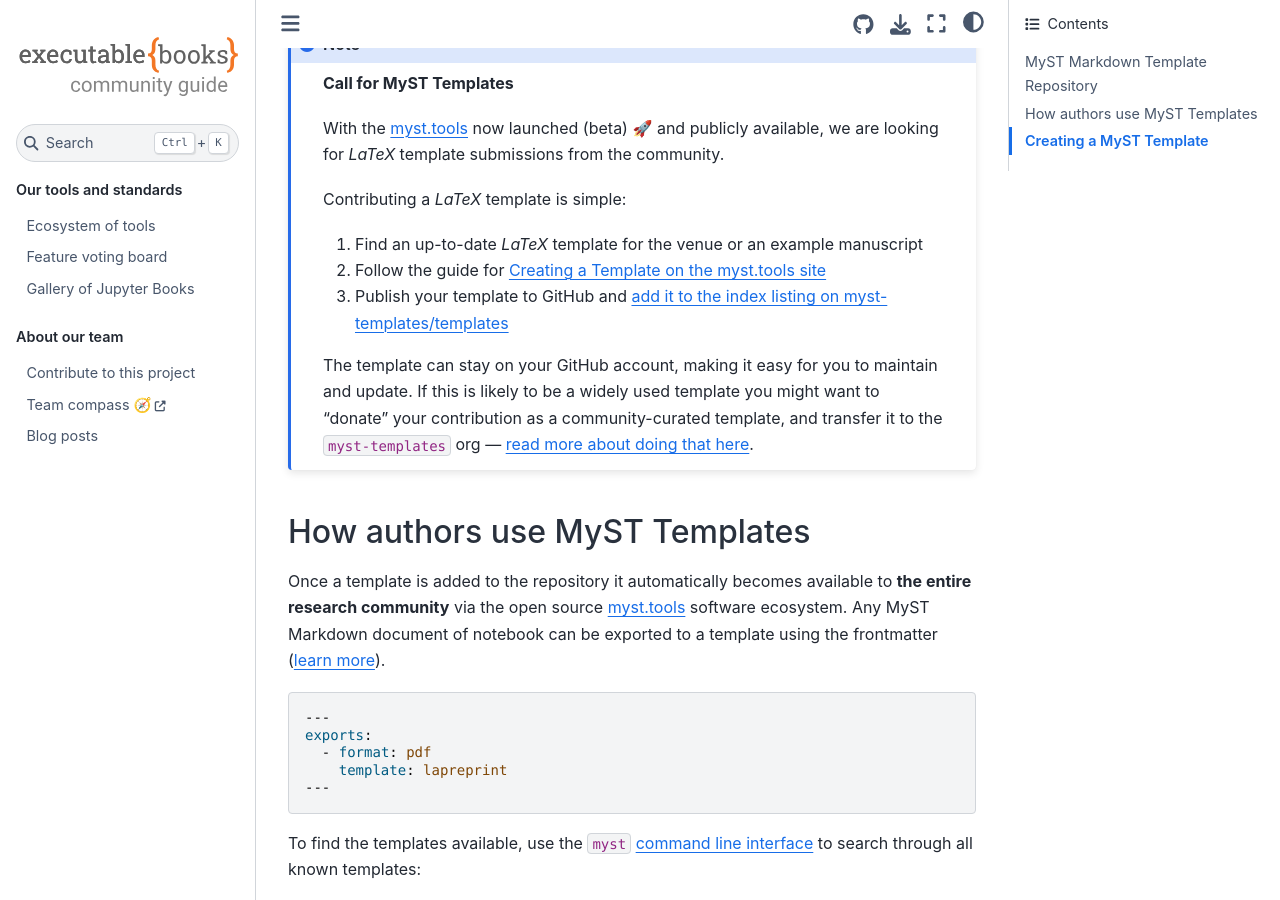
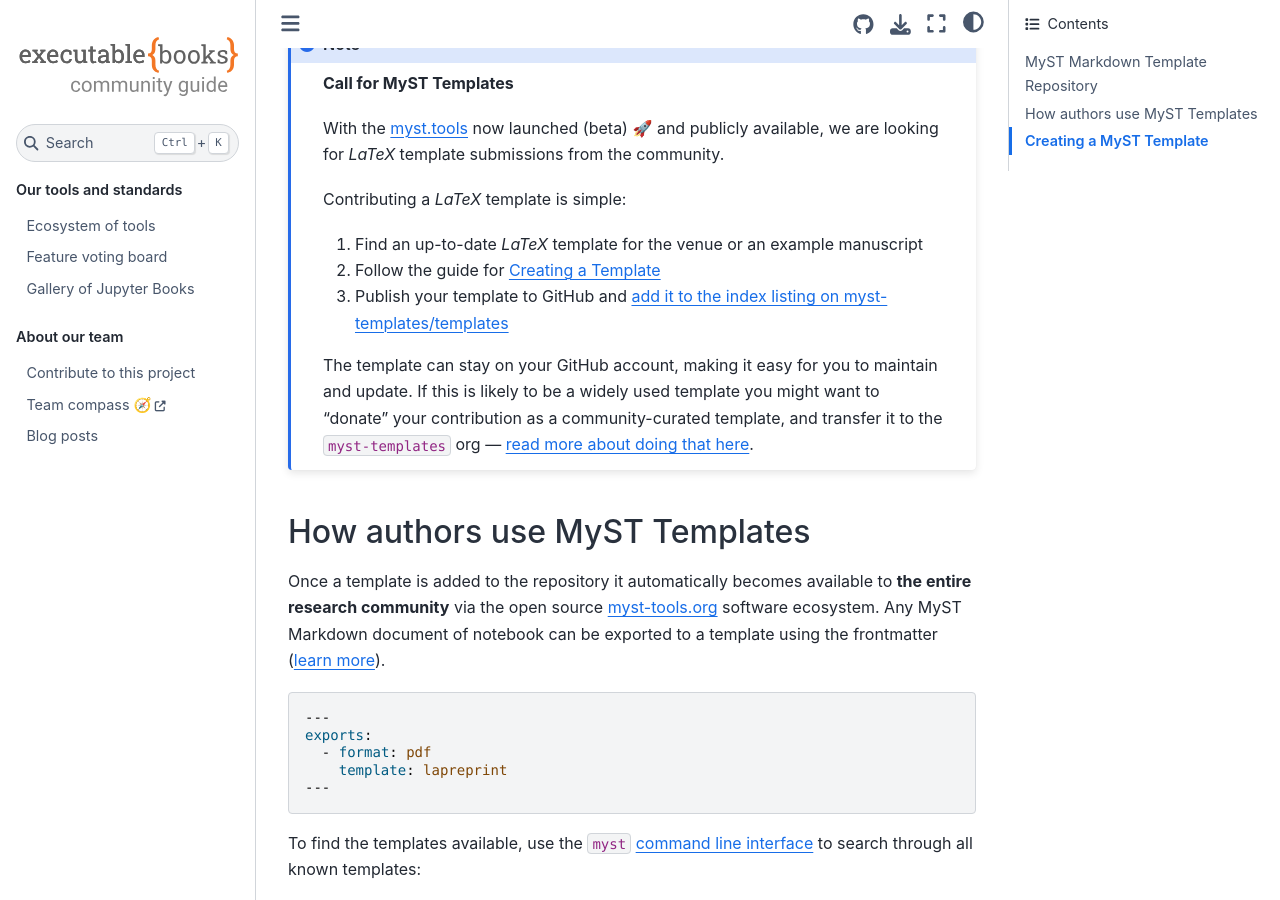
Before and after one commit to executablebooks/meta, a Sphinx documentation site: the page built from docs/blog/2023-03-06-call-for-myst-templates.md, in a window 1280 px wide and 900 px high, scrolled down 2436 px. Built offline with Sphinx 7.4.7 and the Sphinx Book theme 1.1.4, drawn with Linux system fonts in a browser that asks for light colours; some of the changed text lies outside the part shown.

Commit message:
🔗 Update myst-tools links

````diff
--- a/docs/blog/2023-03-06-call-for-myst-templates.md
+++ b/docs/blog/2023-03-06-call-for-myst-templates.md
@@ -63,15 +63,15 @@
 ```{note}
 **Call for MyST Templates**
 
-With the [myst.tools](https://myst.tools) now launched (beta) 🚀 and publicly available, we are looking for *LaTeX* template submissions from the community.
+With the [myst.tools](https://myst-tools.org) now launched (beta) 🚀 and publicly available, we are looking for *LaTeX* template submissions from the community.
 
 Contributing a *LaTeX* template is simple:
 
 1. Find an up-to-date *LaTeX* template for the venue or an example manuscript
-2. Follow the guide for [Creating a Template on the myst.tools site](https://myst.tools/docs/jtex/create-a-latex-template)
-3. Publish your template to GitHub and [add it to the index listing on myst-templates/templates](https://myst.tools/docs/jtex/contribute-a-template#list-your-template)
+2. Follow the guide for [Creating a Template](https://myst-tools.org/docs/jtex/create-a-latex-template)
+3. Publish your template to GitHub and [add it to the index listing on myst-templates/templates](https://myst-tools.org/docs/jtex/contribute-a-template#list-your-template)
 
-The template can stay on your GitHub account, making it easy for you to maintain and update. If this is likely to be a widely used template you might want to “donate” your contribution as a community-curated template, and transfer it to the `myst-templates` org — [read more about doing that here](https://myst.tools/docs/jtex/contribute-a-template#donate-your-template).
+The template can stay on your GitHub account, making it easy for you to maintain and update. If this is likely to be a widely used template you might want to “donate” your contribution as a community-curated template, and transfer it to the `myst-templates` org — [read more about doing that here](https://myst-tools.org/docs/jtex/contribute-a-template#donate-your-template).
 
 ```
 
@@ -79,7 +79,7 @@
 
 ## How authors use MyST Templates
 
-Once a template is added to the repository it automatically becomes available to **the entire research community** via the open source [myst.tools](https://myst.tools) software ecosystem. Any MyST Markdown document of notebook can be exported to a template using the frontmatter ([learn more](https://myst.tools/docs/mystjs/creating-pdf-documents)).
+Once a template is added to the repository it automatically becomes available to **the entire research community** via the open source [myst-tools.org](https://myst-tools.org) software ecosystem. Any MyST Markdown document of notebook can be exported to a template using the frontmatter ([learn more](https://myst-tools.org/docs/mystjs/quickstart-myst-documents)).
 
 ```yaml
 ---
@@ -89,7 +89,7 @@
 ---
 ```
 
-To find the templates available, use the `myst` [command line interface](https://myst.tools/docs/mystjs/quickstart) to search through all known templates:
+To find the templates available, use the `myst` [command line interface](https://myst-tools.org/docs/mystjs/quickstart) to search through all known templates:
 
 ```shell
 myst templates list --tex
@@ -138,7 +138,7 @@
 
 There is a dedicated command line tool to help with the process — its called `jtex` — and it bends over backwards to help you create a MyST Template. Use it alongside the well-known `cookiecutter` tool to go from a clean slate to a local git repository that is ready to push.
 
-To get started for real, follow the [Create a Template](https://myst.tools/docs/jtex/create-a-latex-template) guide on [myst.tools](https://myst.tools), as it covers the whole process. To show you a little of what’s in store, the image below shows the output from `jtex check` part way through a template build.
+To get started for real, follow the [Create a Template](https://myst-tools.org/docs/jtex/create-a-latex-template) guide on [MyST Tools](https://myst-tools.org), as it covers the whole process. To show you a little of what’s in store, the image below shows the output from `jtex check` part way through a template build.
 
 ```{figure} images/jtex-build-templates-easily-cli.png
 :name: FCFEq6PLCj
@@ -159,7 +159,7 @@
 
 Together let’s take the chore and re-work out of preparing a paper submission and make it possible to easily switch papers to alternate journal formats without wasting researchers’ time.
 
-[Make a start on your first MyST Template](https://myst.tools/docs/jtex) and submit it to the listing, or make a start and reach out to the [MyST templates community](https://github.com/myst-templates) in an issue to get help in getting it over the line.
+[Make a start on your first MyST Template](https://myst-tools.org/docs/jtex) and submit it to the listing, or make a start and reach out to the [MyST templates community](https://github.com/myst-templates) in an issue to get help in getting it over the line.
 
 ```
 
@@ -170,7 +170,7 @@
 
 Join the upcoming webinar (15th March 2022 @ 4pm UTC) and get started (and maybe finished) building your template during the session.
 
-The webinar is hosted by Rowan & Steve from Curvenote, and will be a 2 hour walk-through at an easy pace of how to markup an existing LaTeX template or document for use with the [myst.tools](https://myst-tools.org) cli.
+The webinar is hosted by Rowan & Steve from Curvenote, and will be a 2 hour walk-through at an easy pace of how to markup an existing LaTeX template or document for use with the [MyST Tools](https://myst-tools.org) cli.
 
 [Sign up for the webinar here](https://www.eventbrite.ca/e/how-to-create-a-custom-latex-template-that-works-with-jupyter-tickets-535622720977).
 
````
Also changed, not shown: other parts of docs/blog/2023-03-06-call-for-myst-templates.md (+2 -2 lines).
